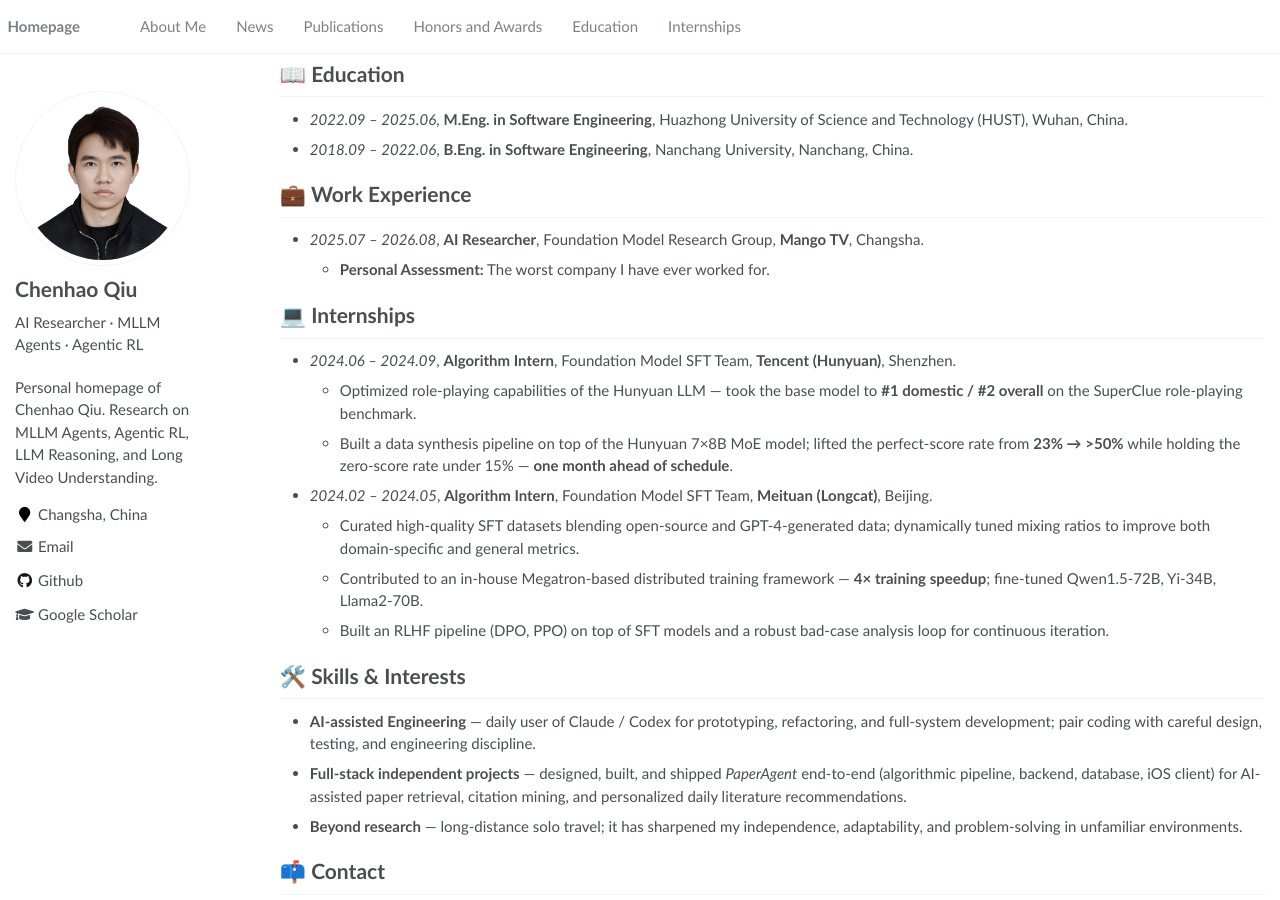
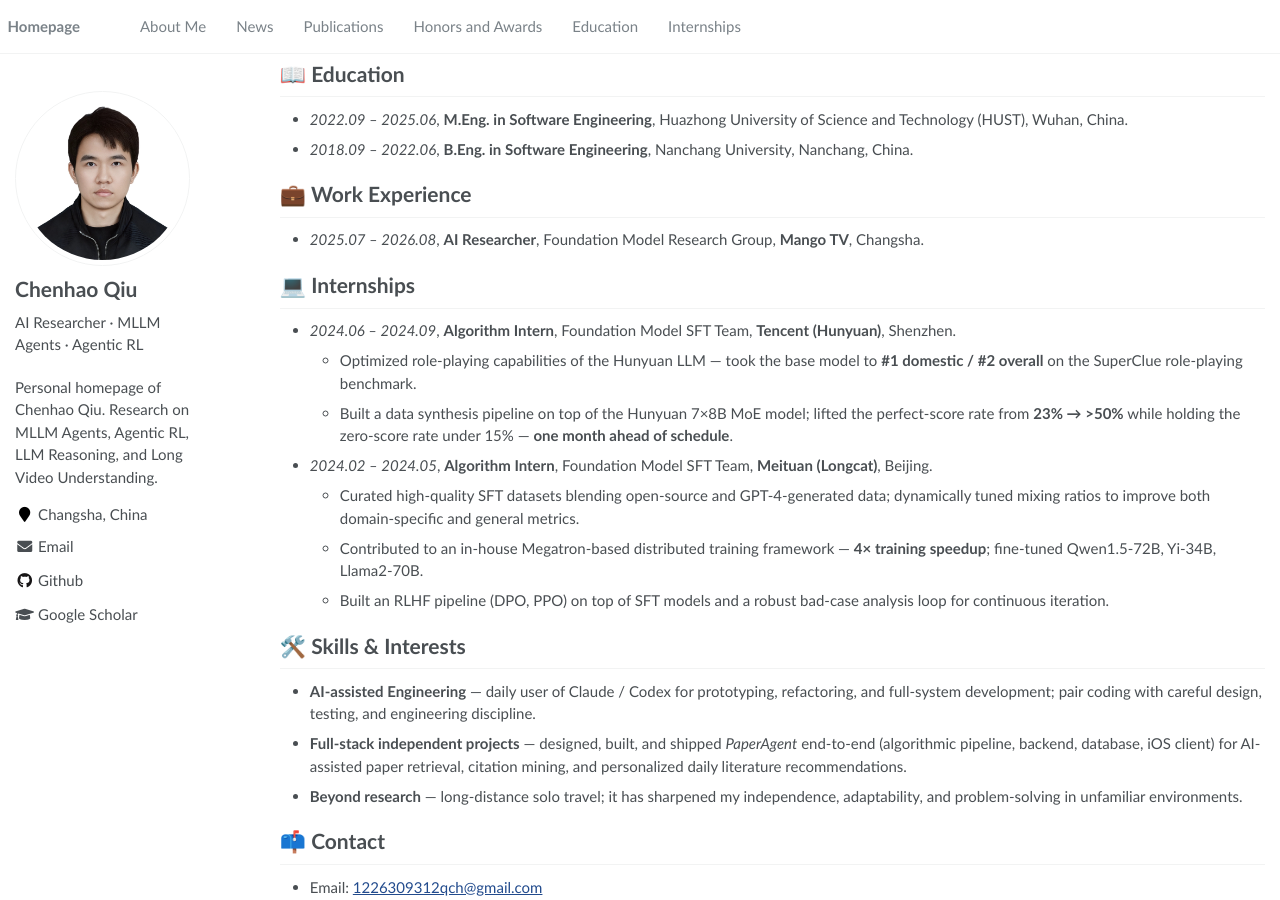
Before and after one commit to Echochef/Echochef.github.io, a Jekyll site: the page built from _pages/about.md, in a window 1280 px wide and 900 px high, scrolled down 1667 px. Built offline with Jekyll 4.4.1, drawn with Linux system fonts in a browser that asks for light colours.

Commit message:
Remove personal assessment from work experience

```diff
--- a/_pages/about.md
+++ b/_pages/about.md
@@ -76,7 +76,6 @@ I previously completed algorithm internships on the foundation-model SFT teams a
 
 # 💼 Work Experience
 - *2025.07 – 2026.08*, **AI Researcher**, Foundation Model Research Group, **Mango TV**, Changsha.
-  - **Personal Assessment:** The worst company I have ever worked for.
 
 # 💻 Internships
 - *2024.06 – 2024.09*, **Algorithm Intern**, Foundation Model SFT Team, **Tencent (Hunyuan)**, Shenzhen.
```
